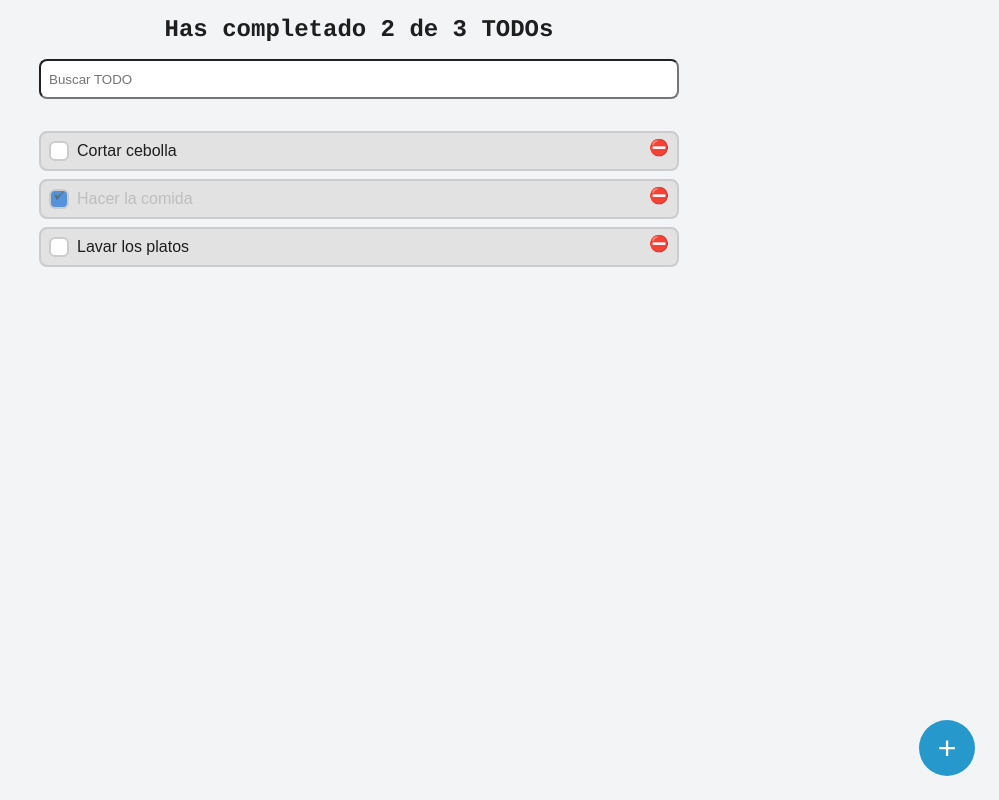
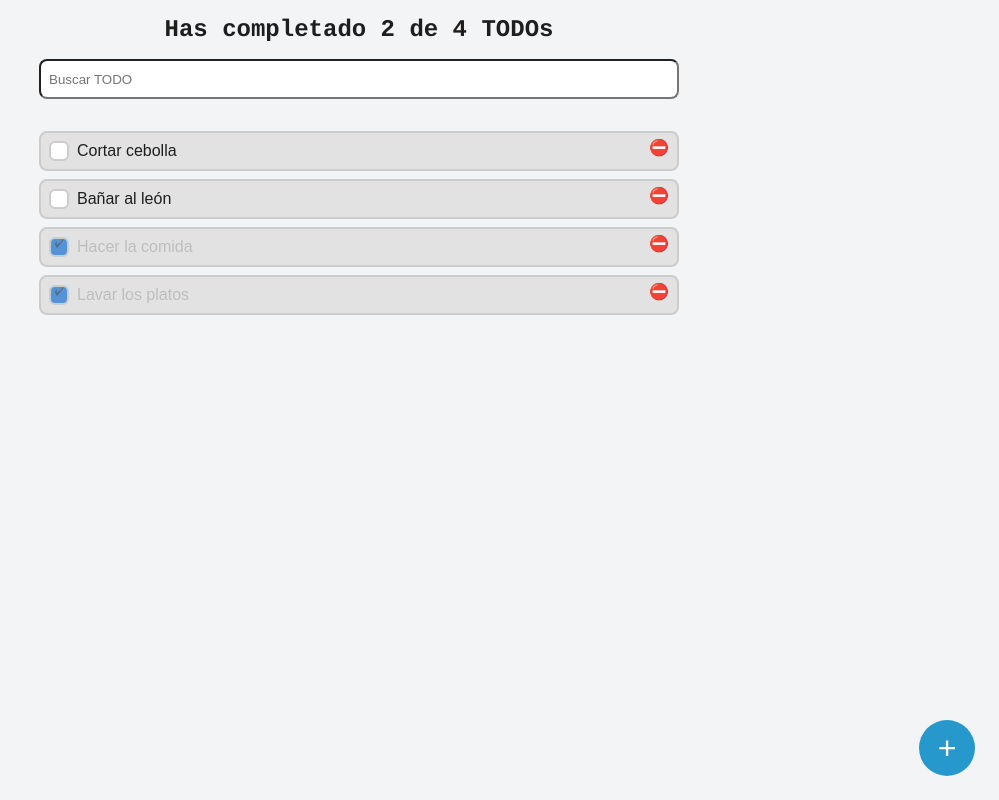
Before and after one commit to aleneri97/todo-machine, a React (Create React App) app: page / in a window 1280 px wide. Shown: the whole page, without its empty margins (281-1280 px from the left). Built offline with nearby package versions, Linux system fonts and the light colour scheme; the HTML template or start-up script is replaced by a standard one.

Commit message:
✨  [ADD] Global state handling: search (filter)

```diff
--- a/src/App.js
+++ b/src/App.js
@@ -6,19 +6,44 @@ import {TodoItem} from './TodoItem';
 import React from 'react';
 import './App.css';
 
-const todos = [
+const defaultTodos = [
 	{text: 'Cortar cebolla', completed: false},
+	{text: 'Bañar al león', completed: false},
 	{text: 'Hacer la comida', completed: true},
-	{text: 'Lavar los platos', completed: false},
+	{text: 'Lavar los platos', completed: true},
 ];
 
 function App(props) {
+	const [todos, setTodos] = React.useState(defaultTodos);
+	const [searchValue, setSearchValue] = React.useState('');
+
+	const completedTodos = todos.filter((todo) => !!todo.completed).length;
+	const totalTodos = todos.length;
+
+	const cleanString = (str) =>
+		str
+			.trim()
+			.toLowerCase()
+			.normalize('NFD')
+			.replace(/[\u0300-\u036f]/g, '');
+
+	let filteredTodos = todos;
+
+	if (searchValue.length > 0) {
+		filteredTodos = todos.filter((todo) =>
+			cleanString(todo.text).includes(cleanString(searchValue))
+		);
+	}
+
 	return (
 		<div className='app'>
-			<TodoCounter />
-			<TodoSearch />
+			<TodoCounter completed={completedTodos} total={totalTodos} />
+			<TodoSearch
+				searchValue={searchValue}
+				setSearchValue={setSearchValue}
+			/>
 			<TodoList>
-				{todos.map((todo) => (
+				{filteredTodos.map((todo) => (
 					<TodoItem
 						key={todo.text}
 						text={todo.text}
--- a/src/TodoCounter.jsx
+++ b/src/TodoCounter.jsx
@@ -1,6 +1,10 @@
 import React from 'react';
 import './TodoCounter.scss';
 
-export function TodoCounter() {
-	return <h2>Has completado 2 de 3 TODOs</h2>;
+export function TodoCounter({completed, total}) {
+	return (
+		<h2>
+			Has completado {completed} de {total} TODOs
+		</h2>
+	);
 }
--- a/src/TodoSearch.jsx
+++ b/src/TodoSearch.jsx
@@ -1,21 +1,18 @@
 import React from 'react';
 import './TodoSearch.scss';
 
-export function TodoSearch() {
-	const [searchValue, setSearchValue] = React.useState(''); // Hook: returns a value and a function to update it
-
+export function TodoSearch({searchValue, setSearchValue}) {
 	const onSearchValueChange = (e) => {
 		setSearchValue(e.target.value);
 		console.log(e.target.value);
 	};
 
-	return [
+	return (
 		<input
 			type='search'
 			placeholder='Buscar TODO'
 			value={searchValue}
 			onChange={onSearchValueChange}
-		/>,
-		<p>{searchValue}</p>,
-	];
+		/>
+	);
 }
```
